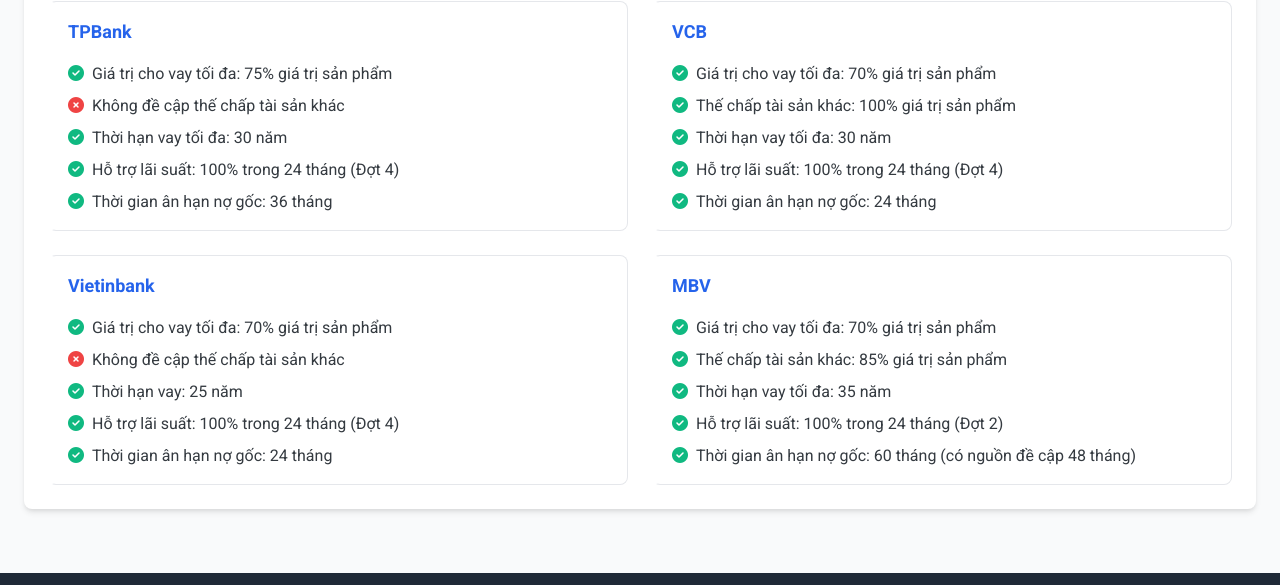
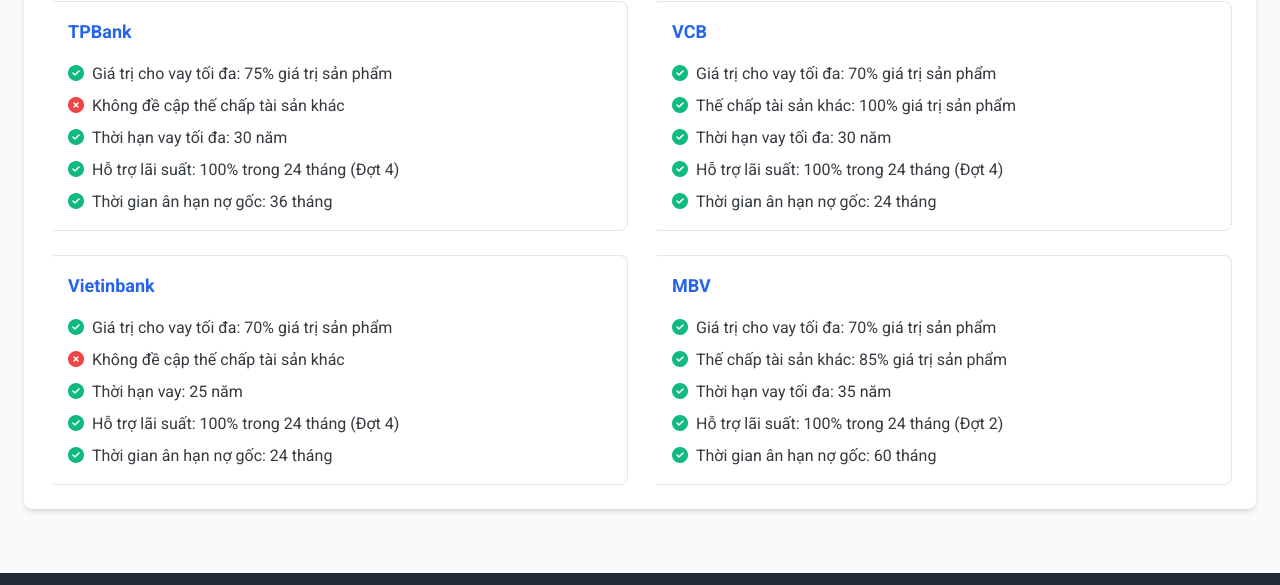
Before and after one commit to khaibaodai/lua-chon-ngan-hang-the-prive, a plain HTML site: page index.html in a window 1280 px wide. Shown: the part 1143-1728 px from the top of the page. Drawn offline with nearby package versions, Linux system fonts and the light colour scheme.

Commit message:
Update index.html

```diff
--- a/index.html
+++ b/index.html
@@ -391,7 +391,7 @@
                         <li><i class="fas fa-check-circle text-green-500 mr-2"></i>Thế chấp tài sản khác: 85% giá trị sản phẩm</li>
                         <li><i class="fas fa-check-circle text-green-500 mr-2"></i>Thời hạn vay tối đa: 35 năm</li>
                         <li><i class="fas fa-check-circle text-green-500 mr-2"></i>Hỗ trợ lãi suất: 100% trong 24 tháng (Đợt 2)</li>
-                        <li><i class="fas fa-check-circle text-green-500 mr-2"></i>Thời gian ân hạn nợ gốc: 60 tháng (có nguồn đề cập 48 tháng)</li>
+                        <li><i class="fas fa-check-circle text-green-500 mr-2"></i>Thời gian ân hạn nợ gốc: 60 tháng</li>
                     </ul>
                 </div>
             </div>
```
